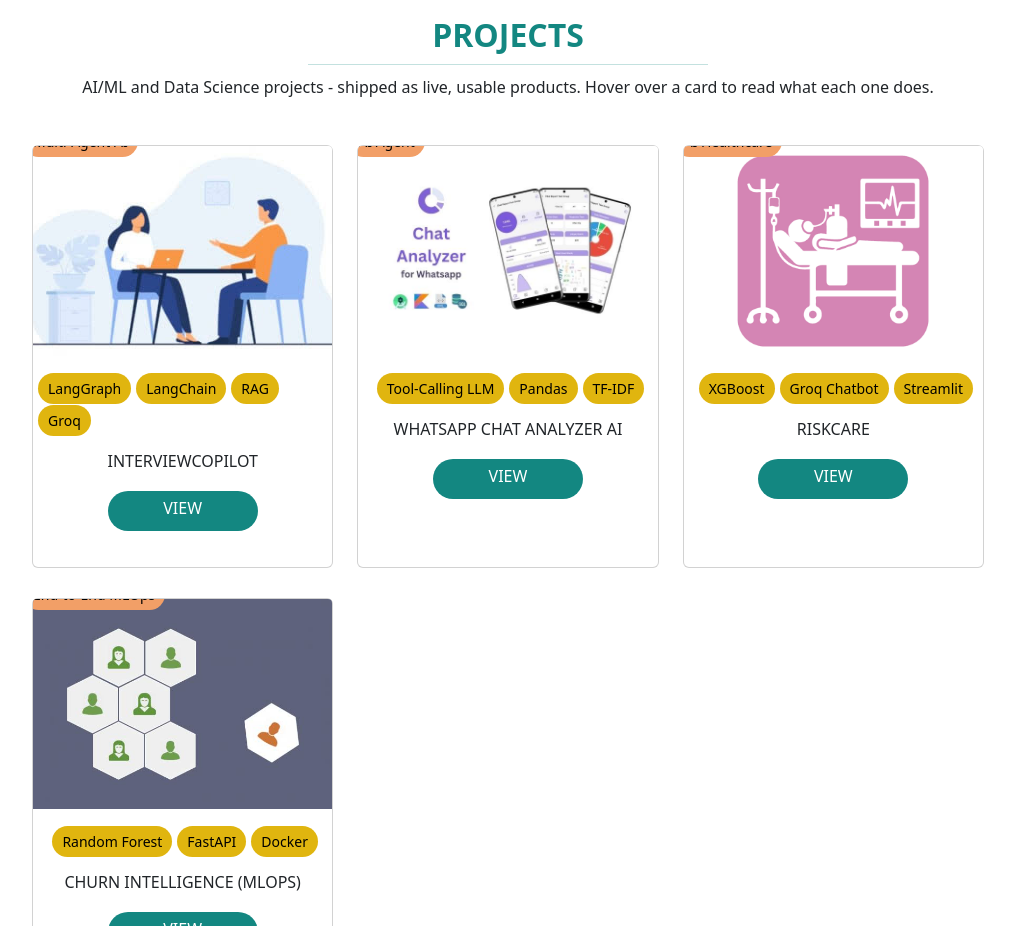
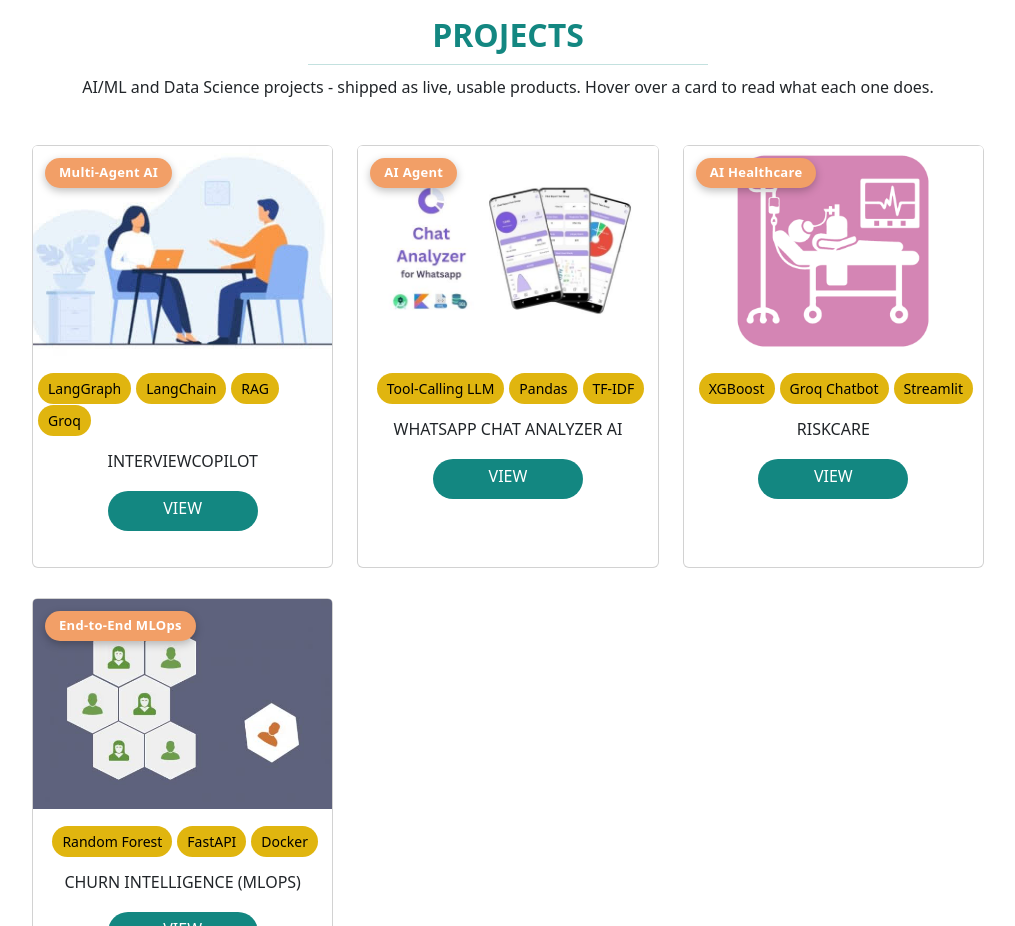
Before and after one commit to aanandmahawal/Personal-portfolio, a React (Create React App) app in the folder frontend/: page / in a window 1280 px wide. Shown: the part 2460-3386 px from the top of the page, without its empty margins (202-1217 px from the left). Built offline with nearby package versions, Linux system fonts and the light colour scheme.

Commit message:
Update Projects.css

```diff
--- a/frontend/src/pages/Projects/Projects.css
+++ b/frontend/src/pages/Projects/Projects.css
@@ -20,14 +20,19 @@
 
 #ads .card-notify-badge {
   position: absolute;
-  left: -10px;
-  top: -20px;
+  left: 12px;
+  top: 12px;
+  z-index: 2; /* stays above the image and the hover overlay */
   background: #f29f67;
   text-align: center;
-  border-radius: 30px 30px 30px 30px;
-  color: black;
-  padding: 5px 10px;
-  font-size: 14px;
+  border-radius: 30px;
+  color: #ffffff;
+  padding: 5px 14px;
+  font-size: 13px;
+  font-weight: 600;
+  letter-spacing: 0.3px;
+  white-space: nowrap; /* never wraps or truncates */
+  box-shadow: 0 3px 8px rgba(0, 0, 0, 0.25);
 }
 
 .project .card img {
@@ -136,6 +141,7 @@
 .card-hover-overlay {
   position: absolute;
   inset: 0;
+  z-index: 1;
   display: flex;
   align-items: center;
   justify-content: center;
```
